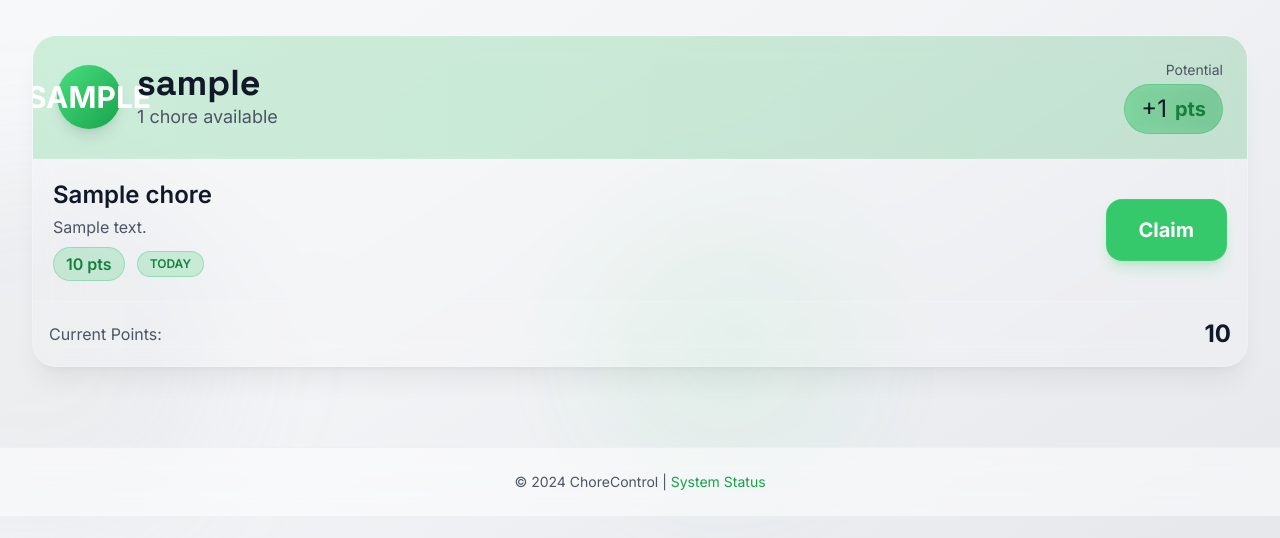
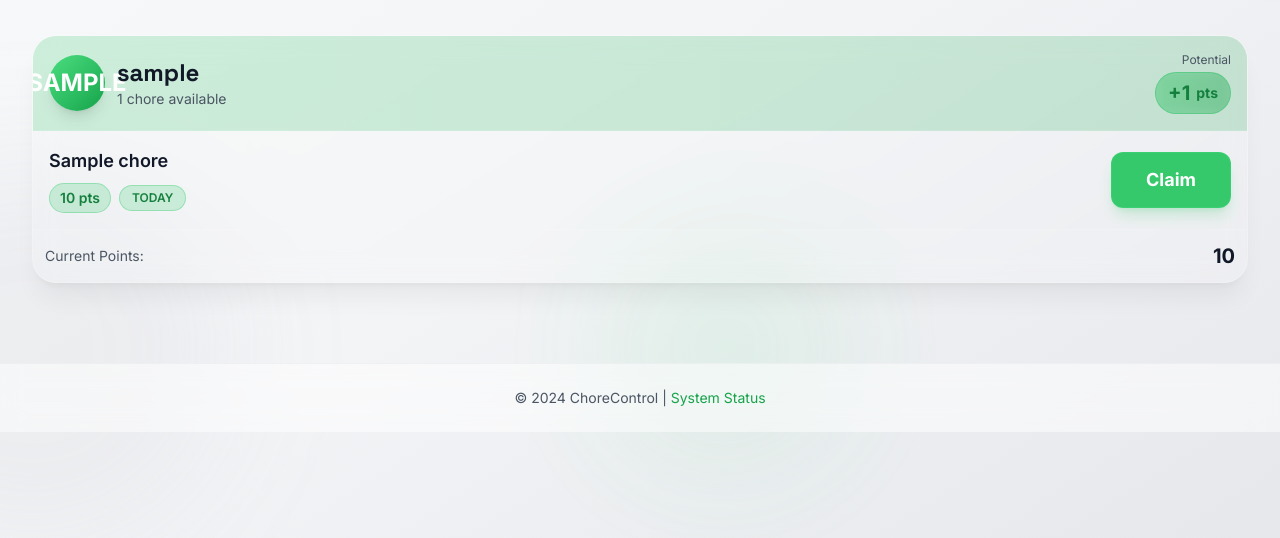
Before and after one commit to shaunadam/chorecontrol, a Flask app: template chorecontrol/templates/today.html in a window 1280 px wide. Shown: the part 245-783 px from the top of the page. Run offline with Flask 3, Linux system fonts and the light colour scheme; the template is opened without the code that fills it: most values are stand-ins (such as "Sample title", 1, 10 or a date in 2020); some libraries are stand-ins or nearby versions.

Commit message:
Improving today page layout

```diff
--- a/chorecontrol/templates/today.html
+++ b/chorecontrol/templates/today.html
@@ -42,6 +42,19 @@
     .chore-row:active {
         background-color: rgba(255, 255, 255, 0.1);
     }
+
+    /* Prevent text overflow in cards */
+    .kid-card {
+        min-width: 0; /* Allow cards to shrink properly */
+    }
+
+    /* Better badge spacing */
+    .badge-group {
+        display: flex;
+        flex-wrap: wrap;
+        gap: 0.5rem;
+        align-items: center;
+    }
 </style>
 {% endblock %}
 
@@ -70,26 +83,26 @@
     {% for data in kids_data %}
     <div class="kid-card bg-white/10 dark:bg-white/5 backdrop-blur-md border border-white/20 dark:border-white/10 rounded-3xl shadow-xl shadow-black/5 overflow-hidden">
         <!-- Kid Header -->
-        <div class="bg-gradient-to-r from-green-500/20 to-green-600/20 dark:from-green-500/10 dark:to-green-600/10 border-b border-white/10 p-6">
-            <div class="flex items-center justify-between">
-                <div class="flex items-center gap-4">
-                    <div class="w-16 h-16 rounded-full bg-gradient-to-br from-green-400 to-green-600 flex items-center justify-center text-white text-3xl font-bold shadow-lg">
+        <div class="bg-gradient-to-r from-green-500/20 to-green-600/20 dark:from-green-500/10 dark:to-green-600/10 border-b border-white/10 p-4">
+            <div class="flex items-center justify-between gap-4">
+                <div class="flex items-center gap-3 min-w-0 flex-1">
+                    <div class="w-14 h-14 flex-shrink-0 rounded-full bg-gradient-to-br from-green-400 to-green-600 flex items-center justify-center text-white text-2xl font-bold shadow-lg">
                         {{ data.kid.username[0]|upper }}
                     </div>
-                    <div>
-                        <h2 class="font-display text-3xl md:text-4xl font-bold text-gray-900 dark:text-white">
+                    <div class="min-w-0 flex-1">
+                        <h2 class="font-display text-2xl font-bold text-gray-900 dark:text-white truncate">
                             {{ data.kid.username }}
                         </h2>
-                        <p class="text-lg text-gray-600 dark:text-gray-400">
+                        <p class="text-sm text-gray-600 dark:text-gray-400">
                             {{ data.instances|length }} chore{{ 's' if data.instances|length != 1 else '' }} available
                         </p>
                     </div>
                 </div>
-                <div class="text-right">
-                    <div class="text-sm text-gray-600 dark:text-gray-400 mb-1">Potential</div>
-                    <div class="inline-flex items-center gap-2 px-4 py-2 rounded-full bg-gradient-to-r from-green-500/30 to-green-600/30 border border-green-500/40 backdrop-blur-sm">
-                        <span class="text-2xl">+{{ data.total_points }}</span>
-                        <span class="text-xl font-bold text-green-700 dark:text-green-300">pts</span>
+                <div class="flex-shrink-0 text-right">
+                    <div class="text-xs text-gray-600 dark:text-gray-400 mb-1">Potential</div>
+                    <div class="inline-flex items-center gap-1.5 px-3 py-1.5 rounded-full bg-gradient-to-r from-green-500/30 to-green-600/30 border border-green-500/40 backdrop-blur-sm">
+                        <span class="text-xl font-bold text-green-700 dark:text-green-300">+{{ data.total_points }}</span>
+                        <span class="text-sm font-bold text-green-700 dark:text-green-300">pts</span>
                     </div>
                 </div>
             </div>
@@ -98,18 +111,13 @@
         <!-- Chores List -->
         <div class="divide-y divide-white/10 dark:divide-white/5">
             {% for instance in data.instances %}
-            <div class="chore-row p-5 flex items-center justify-between gap-4">
+            <div class="chore-row p-4 flex items-center justify-between gap-3">
                 <div class="flex-1 min-w-0">
-                    <h3 class="text-xl md:text-2xl font-semibold text-gray-900 dark:text-white truncate">
+                    <h3 class="text-lg font-semibold text-gray-900 dark:text-white mb-2 line-clamp-2">
                         {{ instance.chore.name }}
                     </h3>
-                    {% if instance.chore.description %}
-                    <p class="text-base text-gray-600 dark:text-gray-400 mt-1 line-clamp-1">
-                        {{ instance.chore.description }}
-                    </p>
-                    {% endif %}
-                    <div class="flex items-center gap-3 mt-2">
-                        <span class="inline-flex items-center px-3 py-1 rounded-full text-base font-semibold bg-green-500/20 text-green-700 dark:text-green-300 border border-green-500/30">
+                    <div class="badge-group">
+                        <span class="inline-flex items-center px-2.5 py-1 rounded-full text-sm font-semibold bg-green-500/20 text-green-700 dark:text-green-300 border border-green-500/30 whitespace-nowrap">
                             {{ instance.chore.points }} pts
                         </span>
                         {% if instance.due_date %}
@@ -124,7 +132,7 @@
                 </div>
                 <button type="button"
                         onclick="openClaimModal({{ instance.id }}, {{ data.kid.id }}, '{{ instance.chore.name|e }}', '{{ data.kid.username|e }}', {{ instance.chore.points }})"
-                        class="touch-btn flex-shrink-0 inline-flex items-center justify-center bg-green-500/90 hover:bg-green-500 text-white font-bold px-8 py-4 rounded-2xl backdrop-blur-sm shadow-lg shadow-green-500/20 border border-green-400/30 transition-all duration-200 hover:scale-105 active:scale-100 text-xl">
+                        class="touch-btn flex-shrink-0 inline-flex items-center justify-center bg-green-500/90 hover:bg-green-500 text-white font-bold px-6 py-3 rounded-xl backdrop-blur-sm shadow-lg shadow-green-500/20 border border-green-400/30 transition-all duration-200 hover:scale-105 active:scale-100 text-lg">
                     Claim
                 </button>
             </div>
@@ -132,10 +140,10 @@
         </div>
 
         <!-- Kid Footer with Current Points -->
-        <div class="bg-white/5 dark:bg-white/5 border-t border-white/10 p-4">
+        <div class="bg-white/5 dark:bg-white/5 border-t border-white/10 p-3">
             <div class="flex items-center justify-between">
-                <span class="text-base text-gray-600 dark:text-gray-400">Current Points:</span>
-                <span class="text-2xl font-bold text-gray-900 dark:text-white">{{ data.kid.points }}</span>
+                <span class="text-sm text-gray-600 dark:text-gray-400">Current Points:</span>
+                <span class="text-xl font-bold text-gray-900 dark:text-white">{{ data.kid.points }}</span>
             </div>
         </div>
     </div>
```
